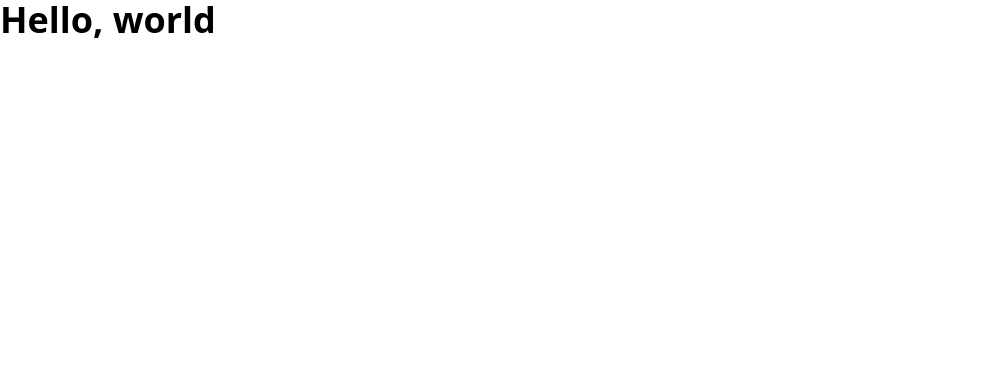
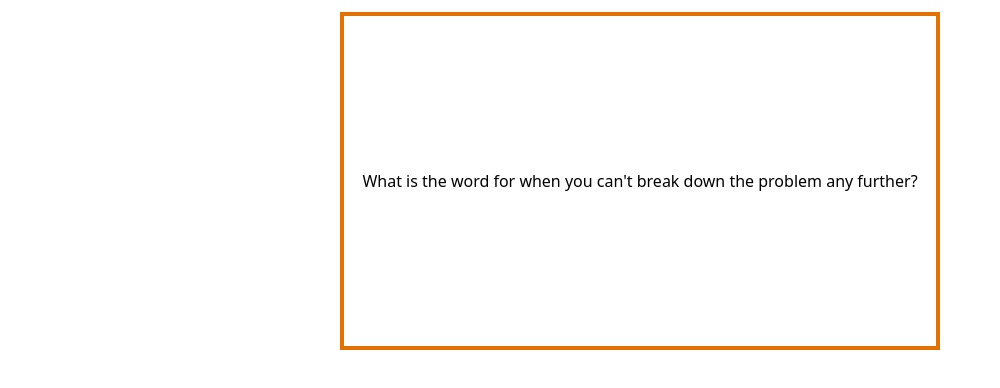
Before and after one commit to Dempsey845/tleveldigitalflashcard, a React (Vite) app: page / in a window 1280 px wide. Shown: the top 388 px of the page, without its empty margins (0-1000 px from the left). Built offline with nearby package versions, Linux system fonts and the light colour scheme.

Commit message:
created a flippable card component

```diff
--- a/src/App.jsx
+++ b/src/App.jsx
@@ -1,5 +1,16 @@
+import Card from "./components/Card";
+
 function App() {
-  return <h1>Hello, world</h1>;
+  return (
+    <div className="flex items-center justify-center align-middle m-3">
+      <Card
+        question={
+          "What is the word for when you can't break down the problem any further?"
+        }
+        answer={"Atomic"}
+      />
+    </div>
+  );
 }
 
 export default App;
--- /dev/null
+++ b/src/components/Card.jsx
@@ -0,0 +1,21 @@
+import { useState } from "react";
+
+export default function Card({ question, answer }) {
+  const [flipped, setFlipped] = useState(false);
+
+  return (
+    <div
+      className={`card ${flipped ? "flipped" : ""}`}
+      onClick={() => setFlipped(!flipped)}
+    >
+      <div className="card-inner">
+        <div className="card-face card-front">
+          <p>{question}</p>
+        </div>
+        <div className="card-face card-back">
+          <p>{answer}</p>
+        </div>
+      </div>
+    </div>
+  );
+}
--- a/src/index.css
+++ b/src/index.css
@@ -4,4 +4,28 @@
   h1 {
     @apply text-4xl font-semibold;
   }
+
+  .card {
+    @apply perspective-[1000px] w-[300px] sm:w-[400px] md:w-[500px] lg:w-[600px] aspect-video cursor-pointer;
+  }
+
+  .card-inner {
+    @apply relative w-full h-full transition-transform duration-700 [transform-style:preserve-3d];
+  }
+
+  .card.flipped .card-inner {
+    @apply rotate-y-180;
+  }
+
+  .card-face {
+    @apply absolute inset-0 flex items-center justify-center text-center border-4 border-amber-600 backface-hidden select-none;
+  }
+
+  .card-front {
+    @apply bg-white;
+  }
+
+  .card-back {
+    @apply bg-amber-100 [transform:rotateY(180deg)];
+  }
 }
```
